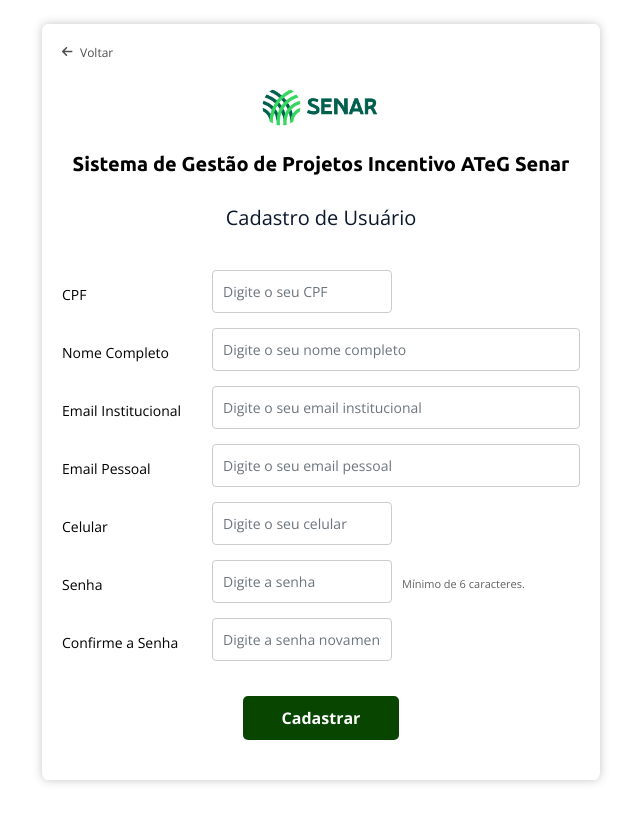
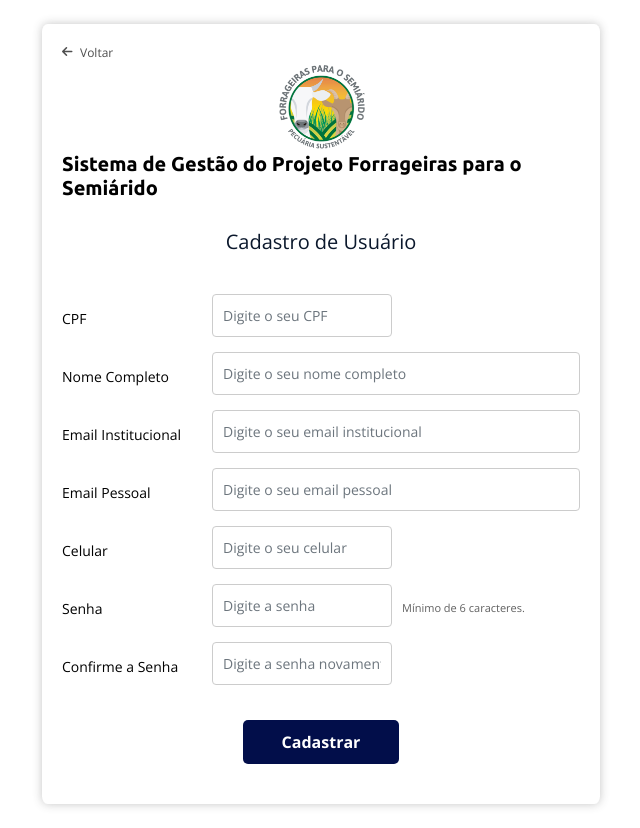
Before and after one commit to allanribeiro91/django_gestaoForrageiras, a Django app: page /cadastro/ in a window 1280 px wide. Shown: the whole page, without its empty margins (319-959 px from the left). Before the commit the page ends 784 px from the top, so only its background shows below. Run offline with Django 4.2, Linux system fonts and the light colour scheme; some libraries are stand-ins or nearby versions.

Commit message:
ajustes no cadastro de usuário

```diff
--- a/setup/static/styles/cadastro.css
+++ b/setup/static/styles/cadastro.css
@@ -148,7 +148,7 @@
 button {
     padding: 10px 20px;
     border: none;
-    background-color: rgb(8, 70, 0);
+    background-color: #020e4a;
     color: white;
     cursor: pointer;
     border-radius: 5px;
@@ -160,7 +160,7 @@
 }
 
 button:hover {
-    background-color: rgb(17, 144, 0);
+    background-color: #fd3f3f;
     transition: 0.5s;
 }
 
--- a/setup/static/styles/login.css
+++ b/setup/static/styles/login.css
@@ -86,7 +86,7 @@
 button {
     padding: 10px 20px;
     border: none;
-    background-color: rgb(2, 14, 74);
+    background-color: #020e4a;
     color: white;
     cursor: pointer;
     border-radius: 5px;
--- a/templates/main/cadastro.html
+++ b/templates/main/cadastro.html
@@ -12,7 +12,7 @@
     <link rel="stylesheet" href="https://cdnjs.cloudflare.com/ajax/libs/font-awesome/6.0.0-beta3/css/all.min.css">
     <!-- sweetalert2 -->
     <script src="//cdn.jsdelivr.net/npm/sweetalert2@11"></script>
-    <link rel="icon" href="{% static 'assets\favicon\icone_sisproj_senar.ico' %}" type="image/x-icon">
+    <link rel="icon" href="{% static 'assets\favicon\forrageiras_icone.ico' %}" type="image/x-icon">
 </head>
 <body>
     <div class="container">
@@ -22,8 +22,8 @@
                 <i class="fas fa-arrow-left"></i> Voltar
                 </a>
             </div>
-            <img class="logo" src="{% static 'assets\logo\senar_logo.png' %}" alt="Logo SisDAF">
-            <h1>Sistema de Gestão de Projetos Incentivo ATeG Senar</h1>
+            <img class="logo" src="{% static 'assets\logo\forrageiras.png' %}" alt="Logo SisDAF">
+            <h1>Sistema de Gestão do Projeto Forrageiras para o Semiárido</h1>
             <h2>Cadastro de Usuário</h2>
             <form action="{% url 'cadastro' %}" method="POST">
                 {% csrf_token %}
--- a/templates/main/cadastro_confirmacao.html
+++ b/templates/main/cadastro_confirmacao.html
@@ -10,7 +10,7 @@
     <link href="https://fonts.googleapis.com/css2?family=Open+Sans:wght@400;700&display=swap" rel="stylesheet">
     <link rel="stylesheet" href="{% static 'styles\cadastro.css' %}">
     <link rel="stylesheet" href="https://cdnjs.cloudflare.com/ajax/libs/font-awesome/6.0.0-beta3/css/all.min.css">
-    <link rel="icon" href="{% static 'assets\favicon\icone_sisproj_senar.ico' %}" type="image/x-icon">
+    <link rel="icon" href="{% static 'assets\favicon\forrageiras_icone.ico' %}" type="image/x-icon">
 </head>
 <body>
     <div class="container">
```
